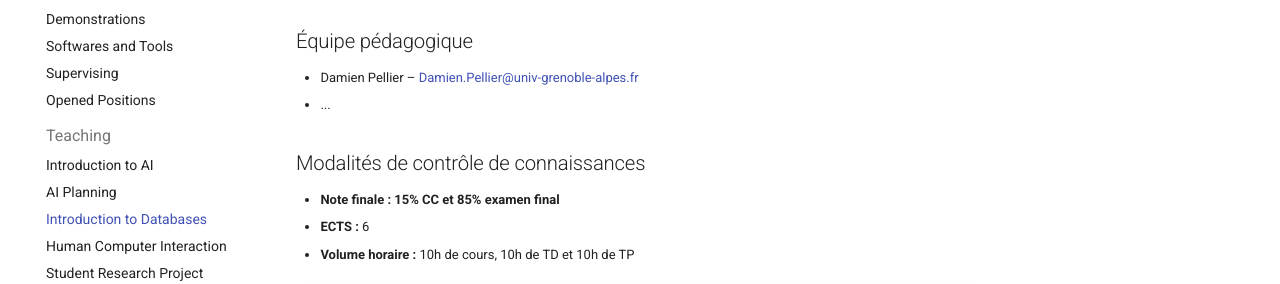
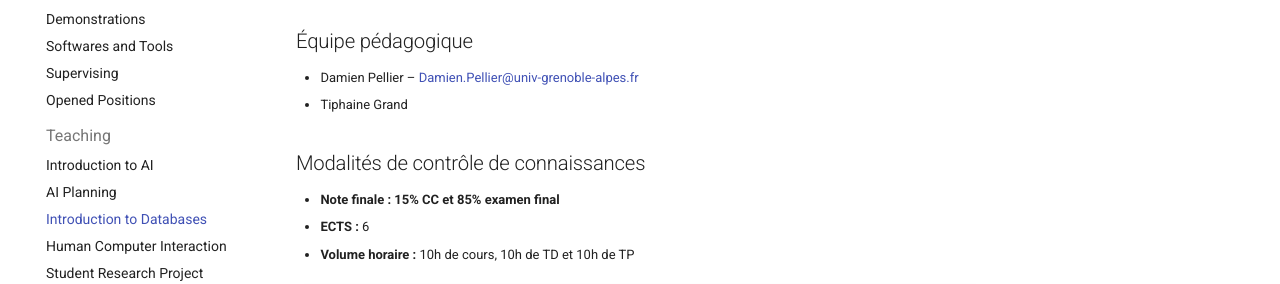
Before and after one commit to pellierd/homepage, an MkDocs documentation site: the page built from docs/teaching/databases.md, in a window 1280 px wide and 900 px high, scrolled down 554 px. Shown: the part 163-447 px from the top of the window. Built offline with MkDocs 1.6.1 and Material for MkDocs 9.7.7, drawn with Linux system fonts in a browser that asks for light colours.

Commit message:
modif bd

```diff
--- a/docs/teaching/databases.md
+++ b/docs/teaching/databases.md
@@ -23,7 +23,7 @@ Il est demandé d’avoir acquis à la fin du cours les connaissances nécessair
 ## Équipe pédagogique
 
 - Damien Pellier – [Damien.Pellier@univ-grenoble-alpes.fr](mailto:Damien.Pellier@univ-grenoble-alpes.fr)
-- ...
+- Tiphaine Grand
 
 ## Modalités de contrôle de connaissances
 
```
